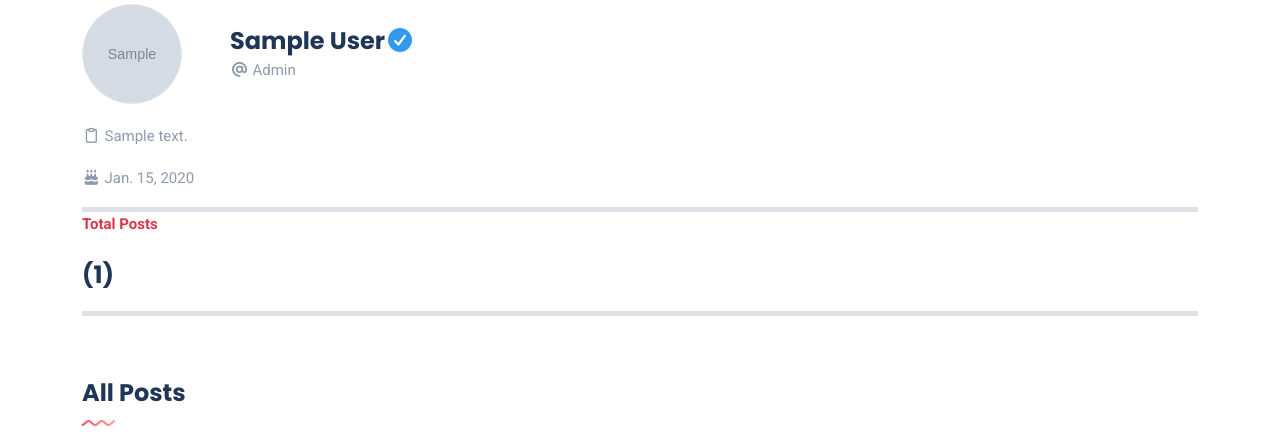
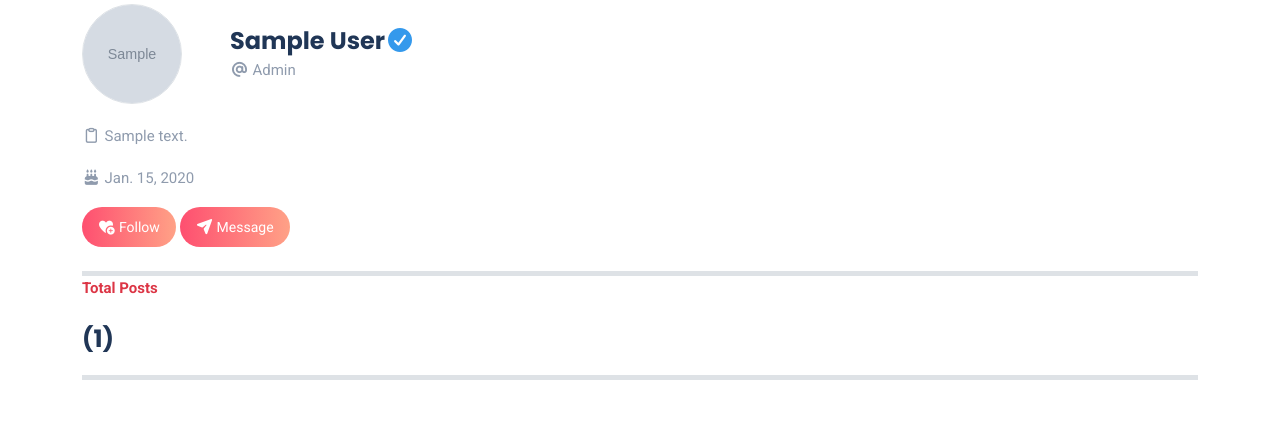
Before and after one commit to atonu-a/inkwell, a Django app: page /profile/Admin in a window 1280 px wide. Shown: the part 220-661 px from the top of the page. Run offline with Django 5.2, Linux system fonts and the light colour scheme; data comes from the database, SQL or seed files in the repository; tables that the repository leaves empty hold one stand-in row (values such as "Sample post"); grey boxes marked "Sample" are stand-in pictures; style sheets or scripts are compiled from the project's sources; some libraries are stand-ins or nearby versions.

Commit message:
created follow button to the author page

```diff
--- a/HOME/urls.py
+++ b/HOME/urls.py
@@ -6,7 +6,7 @@ from django.conf.urls.static import static
 
 urlpatterns = [
     path('', views.index, name="index"),
-    path('messages/', views.comming_soon, name ="comming_soon"),
+    path('messages/', views.comming_soon, name ="messages"),
     path('search/', views.search_view, name='search'),
     path("category/<str:slug>/", views.category, name="category"),
     path("<str:slug>/", views.blog_detail, name = 'blog_detail'),
--- a/templates/author_profile.html
+++ b/templates/author_profile.html
@@ -11,7 +11,8 @@
           margin-bottom: 20px;
         " />
       <div class="d-flex flex-column">
-        <h4 style="margin-bottom: 0">{{author_name.profile.full_name}}<i class="fa-solid fa-circle-check" style="color: rgb(52, 153, 236);"></i></h4>
+        <h4 style="margin-bottom: 0">{{author_name.profile.full_name}}<i class="fa-solid fa-circle-check"
+            style="color: rgb(52, 153, 236);"></i></h4>
         <p><i class="fa-solid fa-at"></i> {{author_name.username}}</p>
       </div>
     </div>
@@ -21,6 +22,17 @@
     <p>
       <i class="fa-solid fa-cake-candles"></i> {{author_name.profile.birthday}}
     </p>
+    <div>
+      <button class="btn btn-default mb-4 px-3" id="follow-btn" data-user-id="{{ author_name.id }}"
+        onclick="toggleFollow(this)">
+        <i class="fa-solid fa-heart-circle-plus"></i>
+        <span>Follow</span>
+      </button>
+      <a class="btn btn-default mb-4 px-3" href="{% url 'messages' %}" id="edit">
+        <i class="fa-solid fa-paper-plane"></i> Message
+      </a>
+    </div>
+
   </div>
 
   <div class="border-0 border-top border-bottom border-default border-5">
@@ -50,7 +62,8 @@
 
             <div class="post post-grid rounded bordered">
               <div class="thumb top-rounded">
-                <a href="{% url 'category' post.blog_slug %}" class="category-badge position-absolute">{{post.category}}</a>
+                <a href="{% url 'category' post.blog_slug %}"
+                  class="category-badge position-absolute">{{post.category}}</a>
                 <span class="post-format">
                   <i class="icon-picture"></i>
                 </span>
@@ -148,6 +161,38 @@
       })
       .catch((error) => console.error("Error:", error));
   }
+
+
+  function toggleFollow(btn) {
+    const userId = btn.getAttribute('data-user-id');
+    const span = btn.querySelector('span');
+    const i = btn.querySelector('i');
+
+    fetch(`/follow/${userId}/`, {
+      method: 'POST',
+      headers: {
+        'X-CSRFToken': '{{ csrf_token }}',
+        'Content-Type': 'application/json',
+      },
+    })
+      .then(res => res.json())  // ✅ return করতে হবে
+      .then(data => {
+        console.log('Data:', data);
+        if (data.status === 'following') {
+          span.textContent = "Following";
+          i.classList.remove('fa-heart-circle-plus');
+          i.classList.add('fa-heart-circle-check');
+
+
+        } else {
+          span.textContent = 'Follow';
+          i.classList.remove('fa-heart-circle-check');
+          i.classList.add('fa-heart-circle-plus');
+
+        }
+      })
+      .catch(err => console.error('Error:', err));
+  }
 </script>
 
 {% endblock body %}
--- a/templates/base.html
+++ b/templates/base.html
@@ -225,12 +225,12 @@
 		<button type="button" class="btn-close" aria-label="Close"></button>
 
 		<!-- logo -->
-		<div class="logo">
-			<img src="{%static 'images/logo.svg' %}" alt="Katen" />
-		</div>
+		<!-- <div class="logo">
+			<img src="{%static 'images/inkwell_logo.svg' %}" alt="Katen" />
+		</div> -->
 
 		<!-- menu -->
-		<nav>
+		<nav class="mt-5">
 			<ul class="vertical-menu">
 				<li class="{% if request.path == '/' %} active {% endif %}">
 					<a class="" href="{%url 'index' %}"><i class="fa-regular fa-house"></i>Home</a>
--- a/user_auth/models.py
+++ b/user_auth/models.py
@@ -17,4 +17,13 @@ class Profile (models.Model):
     def __str__(self):
         return self.user.username
 
+class Follow(models.Model):
+    follower = models.ForeignKey(User, related_name="following", on_delete=models.CASCADE)
+    following = models.ForeignKey(User, related_name='followers', on_delete=models.CASCADE)
+    created = models.DateTimeField(auto_now_add=True)
+    class Meta:
+        unique_together = ('follower', 'following')
+
+    def __str__(self):
+        return f"{self.follower} follows {self.following}"
 # Create your models here.
--- a/user_auth/urls.py
+++ b/user_auth/urls.py
@@ -15,6 +15,7 @@ urlpatterns = [
     path("create-post/", views.create_post, name="create_post"),
     path("delete-post/<slug:slug>/", views.delete_post, name = "delete_post"),
     path('profile/', views.profile_view, name="personal"),
+    path('follow/<int:user_id>/', views.toggle_follow, name='toggle_follow'),
 
 
 
--- a/user_auth/views.py
+++ b/user_auth/views.py
@@ -1,3 +1,4 @@
+from django.http import JsonResponse
 from django.shortcuts import render, redirect, get_object_or_404
 from django.contrib.auth.forms import UserCreationForm,AuthenticationForm
 from django.contrib.auth import login,logout
@@ -7,7 +8,10 @@ from .models import Profile
 from HOME.models import Blog, Category
 from django.core.paginator import Paginator
 from django.contrib.auth.models import User
+from django.contrib.auth import get_user_model
+from .models import Follow
 
+User = get_user_model()
 # Create your views here.
 
 
@@ -136,6 +140,13 @@ def author_profile(request, username):
     author_name = get_object_or_404(User, username=username)
     posts = Blog.objects.annotate(comment_count=Count('comments')).filter(author=author_name).order_by("-id")
     category = Category.objects.all().order_by("-id")
+    is_following = False
+
+    if request.user.is_authenticated:
+        is_following = Follow.objects.filter(
+            follower=request.user,
+            following = author_name
+        ).exists()
 
     blogs_count = posts.count()
 
@@ -150,6 +161,23 @@ def author_profile(request, username):
         'author_name': author_name,
         'posts': paginated_posts,
         'blogs_count' : blogs_count,
-        'category' : category
+        'category' : category,
+        'is_following': is_following,
     }
     return render(request, 'author_profile.html', context)
+
+
+def toggle_follow(request, user_id):
+    if not request.user.is_authenticated:
+        return JsonResponse({'error': 'login required'}, status=401)
+
+    if request.method == "POST":
+        target_user = get_object_or_404(User, id=user_id)
+        follow, created = Follow.objects.get_or_create(
+            follower=request.user,
+            following=target_user
+        )
+        if not created:
+            follow.delete()
+            return JsonResponse({'status': 'unfollowed'})
+        return JsonResponse({'status': 'following'})
```
Also changed, not shown: user_auth/migrations/0003_follow.py (added).
